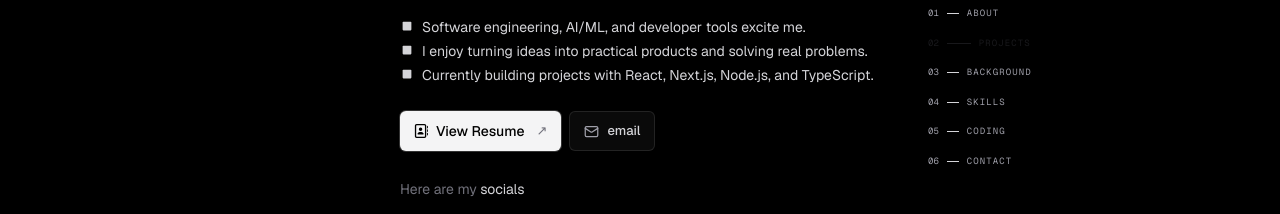
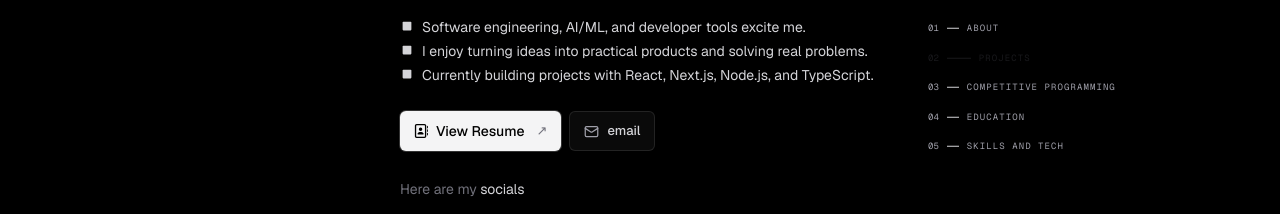
Before and after one commit to The-ZGod/portfolio, a Next.js app: page / in a window 1280 px wide. Shown: the part 330-544 px from the top of the page. Built offline with nearby package versions, Linux system fonts and the light colour scheme; no server answers.

Commit message:
correct Index titles

```diff
--- a/src/components/RightNavbar.tsx
+++ b/src/components/RightNavbar.tsx
@@ -5,10 +5,9 @@ import { useEffect, useState } from "react";
 const sections = [
     { id: "about", label: "ABOUT" },
     { id: "projects", label: "PROJECTS" },
-    { id: "experience", label: "BACKGROUND" },
-    { id: "skills", label: "SKILLS" },
-    { id: "coding", label: "CODING" },
-    { id: "contact", label: "CONTACT" },
+    { id: "coding", label: "COMPETITIVE PROGRAMMING" },
+    { id: "experience", label: "EDUCATION" },
+    { id: "skills", label: "SKILLS AND TECH" },
 ];
 
 export default function RightNavbar() {
```
